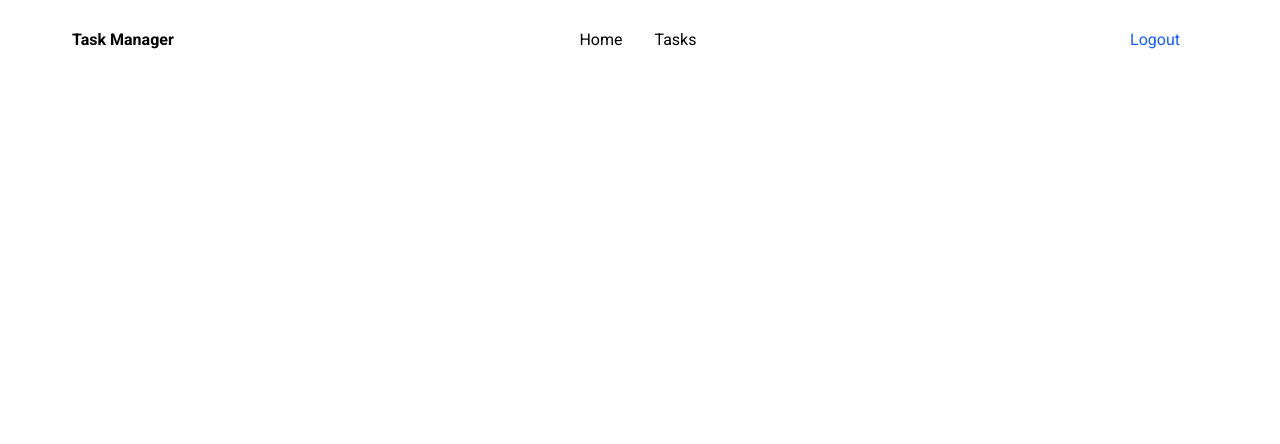
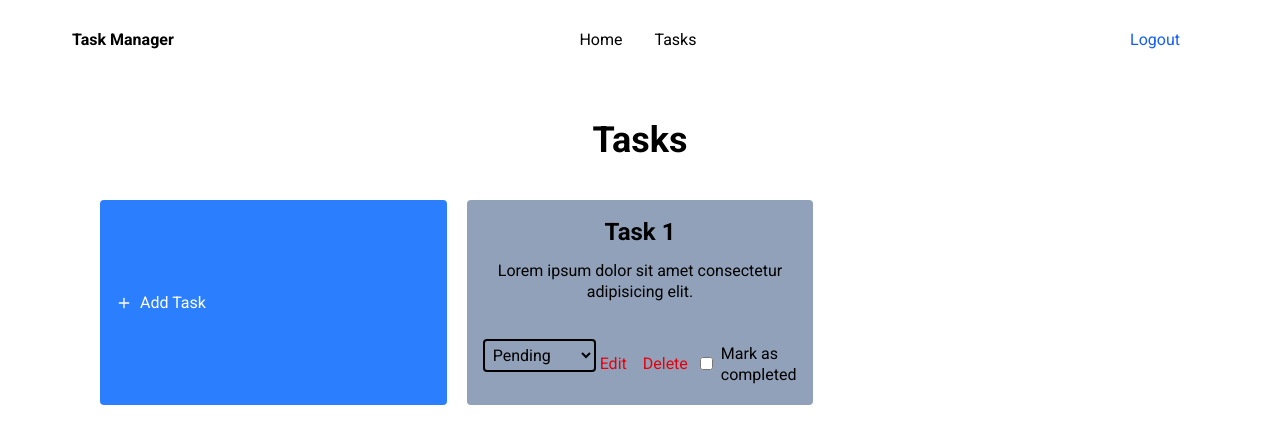
Before and after one commit to akshaivinu/SmartTask-Hub, a React (Vite) app in the folder frontend/: page /tasks in a window 1280 px wide. Shown: the top 444 px of the page. Built offline with nearby package versions, Linux system fonts and the light colour scheme.

Commit message:
Task Page, TaskItem component and seperate component for each task

```diff
--- a/frontend/src/App.jsx
+++ b/frontend/src/App.jsx
@@ -1,6 +1,9 @@
 import React from 'react'
 import Navbar from './components/Navbar'
 import './index.css'
+import { Route, Routes } from 'react-router-dom'
+import HomePage from './pages/HomePage'
+import TaskPage from './pages/TaskPage'
 
 
 const App = () => {
@@ -8,6 +11,10 @@ const App = () => {
   return (
     <>
       <Navbar />
+      <Routes>
+        <Route path="/" element={<HomePage />} />
+        <Route path="/tasks" element={<TaskPage />} />
+      </Routes>
     </>
   )
 }
--- a/frontend/src/components/Navbar.jsx
+++ b/frontend/src/components/Navbar.jsx
@@ -29,7 +29,7 @@ const Navbar = () => {
 
   return (
     <>
-      <nav className="items-center h-20 w-full flex justify-between text-[16px] md:px-18 container mx-auto select-none">
+      <nav className="items-center h-20 w-full flex justify-between text-[16px] px-5 md:px-18 container mx-auto select-none">
           <h1 className="font-bold">Task Manager</h1>
           <div className="hidden md:flex">
             <ul className="flex flex-row gap-8">
--- /dev/null
+++ b/frontend/src/components/Task.jsx
@@ -0,0 +1,50 @@
+import React from 'react'
+
+const Task = ({isEdit, setIsEdit}) => {
+  return (
+    <>
+    <div className="">
+            <div className="bg-slate-400 p-4 h-auto w-auto rounded">
+              <p className="md:text-2xl text-lg font-bold text-center">
+                Task 1
+              </p>
+              <p className=" text-center mt-2 text-xs p-1 md:text-[16px]">
+                Lorem ipsum dolor sit amet consectetur adipisicing elit.{" "}
+              </p>
+              <div className="flex justify-between mt-4 md:mt-8 px-5 md:px-0 w-full">
+                <div className="">
+                  <select
+                    name=""
+                    id=""
+                    className="border-2 rounded text-xs p-1 md:text-[16px] cursor-pointer"
+                  >
+                    <option value="pending">Pending</option>
+                    <option value="in-progress">In-progress</option>
+                    <option value="completed">Completed</option>
+                  </select>
+                </div>
+                <div className="flex flex-row items-center">
+                  <button
+                    className="mr-2 text-red-600 text-xs p-1 md:text-[16px] cursor-pointer hover:scale-110 duration-300 power-in-out"
+                    onClick={() => {
+                      setIsEdit(!isEdit);
+                    }}
+                  >
+                    Edit
+                  </button>
+                  <button className="mr-2 text-red-600 text-xs p-1 md:text-[16px] cursor-pointer hover:scale-110 duration-300 power-in-out">
+                    Delete
+                  </button>
+                  <input type="checkbox" name="complete" className="mr-1" />
+                  <label htmlFor="" className="text-xs p-1 md:text-[16px]">
+                    Mark as completed
+                  </label>
+                </div>
+              </div>
+            </div>
+          </div>
+    </>
+  )
+}
+
+export default Task
--- a/frontend/src/components/TaskItem.jsx
+++ b/frontend/src/components/TaskItem.jsx
@@ -0,0 +1,58 @@
+import React, { useEffect, useRef } from "react";
+
+const TaskItem = ({ isEdit, setIsEdit, task }) => {
+
+    const inputRef = useRef(null);
+
+    useEffect(() => {
+        inputRef.current?.focus();
+    }, []);
+
+  return (
+    <div className="container mx-auto">
+      <div>
+        <div className="">
+          <form className="bg-slate-400 p-4 h-auto w-auto rounded">
+            <input
+              type="text"
+              className="w-full text-lg md:text-2xl font-bold text-center focus:outline-black"
+              defaultValue={task ? task.title: "" }
+              ref={inputRef}
+              placeholder="Enter your task title here..."
+            />
+            <input
+              type="text"
+              className="w-full mt-2 text-center text-xs p-1 md:text-[16px]"
+              defaultValue={ task ? task.title :
+                "Lorem ipsum dolor sit amet consectetur adipisicing elit."
+              }
+              placeholder="Enter your task description here..."
+            />
+            <div className="flex justify-between mt-4 md:mt-8 px-5">
+              <div className="">
+                <select name="" id="" className="border-2 rounded md:p-1 text-xs p-1 md:text-[16px]">
+                  <option value="pending">Pending</option>
+                  <option value="in-progress">In-progress</option>
+                  <option value="completed">Completed</option>
+                </select>
+              </div>
+              <div className="flex flex-col items-center">
+                <div className="text-xs p-1 md:text-[16px]">
+                <button className="mr-2 text-blue-500 cursor-pointer hover:scale-110 duration-300 power-in-out">Save</button>
+                <button className="mr-2 text-red-600 cursor-pointer hover:scale-110 duration-300 power-in-out" onClick={() => {
+                    setIsEdit(!isEdit)}
+
+                    }>Cancel</button></div>
+                <div className="hidden">
+                  <p className="text-red-700 text-xs">error</p>
+                </div>
+              </div>
+            </div>
+          </form>
+        </div>
+      </div>
+    </div>
+  );
+};
+
+export default TaskItem;
--- a/frontend/src/pages/HomePage.jsx
+++ b/frontend/src/pages/HomePage.jsx
@@ -0,0 +1,9 @@
+import React from 'react'
+
+const HomePage = () => {
+  return (
+    <div>HomePage</div>
+  )
+}
+
+export default HomePage
--- a/frontend/src/pages/TaskPage.jsx
+++ b/frontend/src/pages/TaskPage.jsx
@@ -0,0 +1,39 @@
+import React, { useState } from "react";
+import TaskItem from "../components/TaskItem";
+import { Plus } from "lucide-react";
+import Task from "../components/Task";
+
+const TaskPage = () => {
+  const [isEdit, setIsEdit] = React.useState(true);
+  const [tasks, setTasks] = useState([]);
+
+  return (
+    <div className="container mx-auto mt-10">
+      <h1 className="text-4xl font-bold text-center">Tasks</h1>
+      <div className="mt-10 grid grid-cols-1 md:grid-cols-2 lg:grid-cols-3 gap-5 px-[30px] lg:px-[100px]">
+        <button
+          className="flex items-center gap-2 bg-blue-500 text-white px-4 py-2 rounded hover:bg-blue-600 transition"
+          onClick={() => {
+            const newTask = {
+              title: `Task ${tasks.length + 1}`,
+              description: "New task description",
+              status: "pending",
+            };
+            setTasks([...tasks, newTask]);
+          }}
+        >
+          <Plus size={16} />
+          Add Task
+        </button>
+
+        {isEdit ? (
+          <Task setIsEdit={setIsEdit} tasks={tasks} setTasks={setTasks} isEdit={isEdit} />
+        ) : (
+          <TaskItem isEdit={isEdit} setIsEdit={setIsEdit} tasks={tasks} />
+        )}
+      </div>
+    </div>
+  );
+};
+
+export default TaskPage;
```
